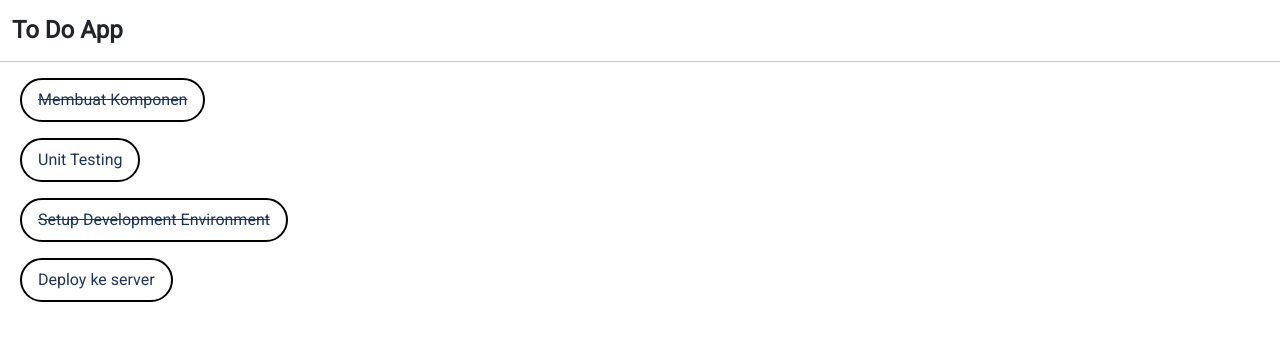
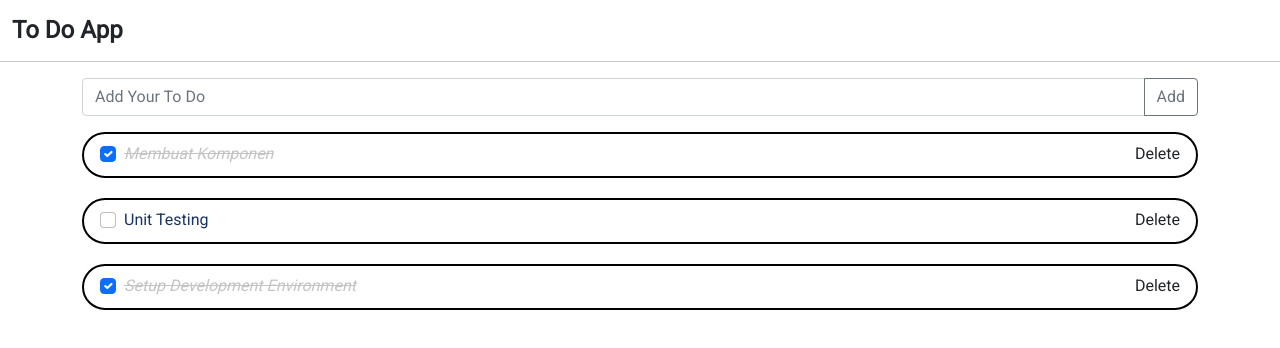
Before and after one commit to alfi2811/Task_FE_Alterra, a React (Create React App) app: page / in a window 1280 px wide. Shown: the top 348 px of the page. Built offline with nearby package versions, Linux system fonts and the light colour scheme.

Commit message:
add task day13

```diff
--- a/src/pages/Todo/index.js
+++ b/src/pages/Todo/index.js
@@ -1,8 +1,11 @@
-import React from 'react'
+import React, {Component} from 'react'
 import './style.scss'
 
-const Todo = () => {
-  const data = [
+class Todo extends Component {
+  constructor() {
+    super();
+    this.state = {
+      data: [
         {
           id: 1,
           title: "Membuat Komponen",
@@ -18,31 +21,82 @@ const Todo = () => {
           title: "Setup Development Environment",
           completed: true,
         },
-    {
-      id: 4,
-      title: "Deploy ke server",
+      ],
+      addItem: {
+        id: 0,
+        title: "",
+        completed: false,
+      }
+    };
+  }
+  handleCheck = (id) => {
+    this.setState(prevState => ({
+      data: prevState.data.map(
+        dt => dt.id === id? { ...dt, completed: !dt.completed }: dt
+      )
+    }))
+  }
+
+  changeValue = (e) => {
+    this.setState({
+      addItem: { ...this.state.addItem, [e.target.name]: e.target.value },
+    });
+  };
+  handleSubmit = (e) => {
+    e.preventDefault();
+    let newData = {
+      ...this.state.addItem,
+      id: Math.floor(Math.random() * 100) + 1,
+    };
+    this.setState({
+      data: [...this.state.data, newData],
+      addItem: {
+        id: 0,
+        title: "",
         completed: false,
       },
-  ]
+    });
+  };
+
+  render() {
     return (
       <div className="p-todo">
         <h4>To Do App</h4>
         <hr/>
+        <div className="p-todo__content container">
+          <form onSubmit={this.handleSubmit}>
+            <div class="input-group mb-3">
+              <input
+                type="text"
+                class="form-control"
+                placeholder="Add Your To Do"
+                id="title"
+                name="title"
+                value={this.state.addItem.title}
+                onChange={(e) => this.changeValue(e)}
+              />
+              <button class="btn btn-outline-secondary" type="submit" id="button-addon2">Add</button>
+            </div>
+          </form>
           <div className="p-todo__list">
             {
-          data.map((dt) => (
-              <p
-                className="p-todo__list-item"
-                key={dt.id}
-                style={dt.completed? {textDecoration: 'line-through'}:{}}
-              >
+              this.state.data.map((dt) => (
+                <div className="p-todo__list-item">
+                  <div class="form-check">
+                    <input class="form-check-input" type="checkbox" checked={dt.completed} onChange={() => this.handleCheck(dt.id)} />
+                    <label class={`form-check-label ${dt.completed? 'completed':''} `} for="flexCheckDefault">
                       {dt.title}
-              </p>
+                    </label>
+                  </div>
+                  <span>Delete</span>
+                </div>
               ))
             }
           </div>
         </div>
+      </div>
     )
+  }
 }
 
 export default Todo
--- a/src/pages/Todo/style.scss
+++ b/src/pages/Todo/style.scss
@@ -7,12 +7,18 @@
     height: 4px;
   }
   &__list {
-    margin-left: 20px;
     &-item {
-      width: fit-content;
+      display: flex;
+      justify-content: space-between;
       padding: 8px 16px;
+      margin-bottom: 20px;
       border-radius: 24px;
       border: 2px solid black;
+      .completed {
+        color: rgb(196, 196, 196);
+        font-style: italic;
+        text-decoration: line-through;
+      }
     }
   }
 }
```
Lines whose indentation alone changed are shown as unchanged.
